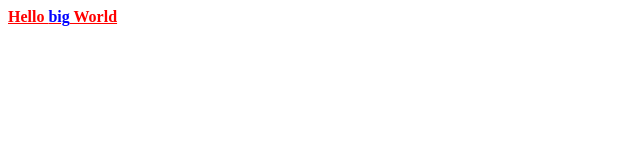
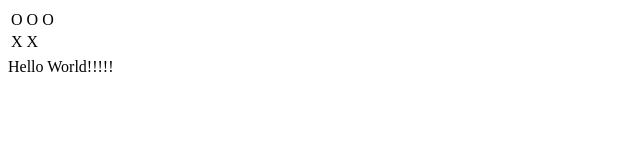
Before and after one commit to SASC-Denver/artem-chess, a website: page index.html in a window 1280 px wide. Shown: the whole page, without its empty margins (0-640 px from the left). Drawn offline with Linux system fonts and the light colour scheme.

Commit message:
1 file modified

```diff
--- a/index.html
+++ b/index.html
@@ -1,14 +1,32 @@
-<style>
-	div {
-		color: red;
-		font-weight: bold;
-		text-decoration: underline;
-	}
-
-	span {
-		color: blue;
-	}
-</style>
-<div>
-	Hello <span>big</span> World
-</div>
+<table>
+	<tr>
+		<td>
+			O
+		</td>
+		<td>
+			O
+		</td>
+		<td>
+			O
+		</td>
+	</tr>
+	<tr>
+		<td>
+			X
+		</td>
+		<td>
+			X
+		</td>
+		<td>
+		</td>
+	</tr>
+	<tr>
+		<td>
+		</td>
+		<td>
+		</td>
+		<td>
+		</td>
+	</tr>
+</table>
+Hello World!!!!!
```
